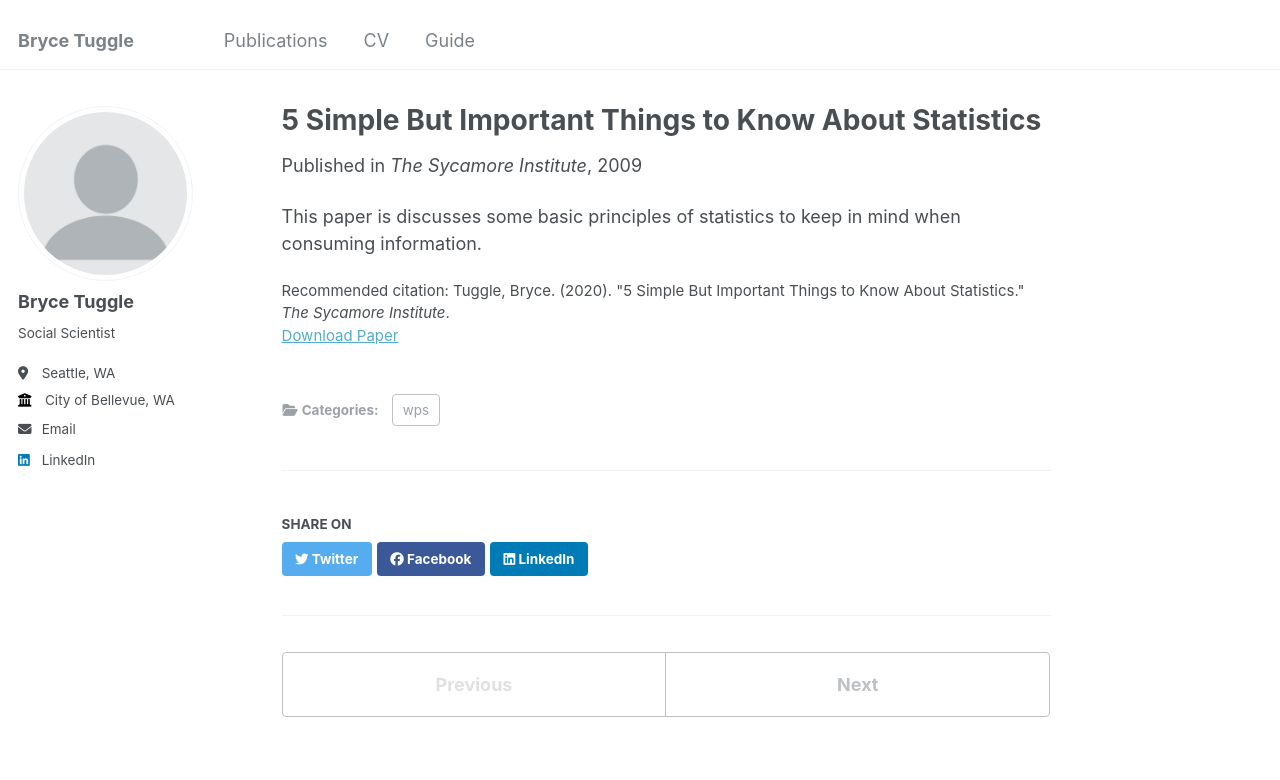
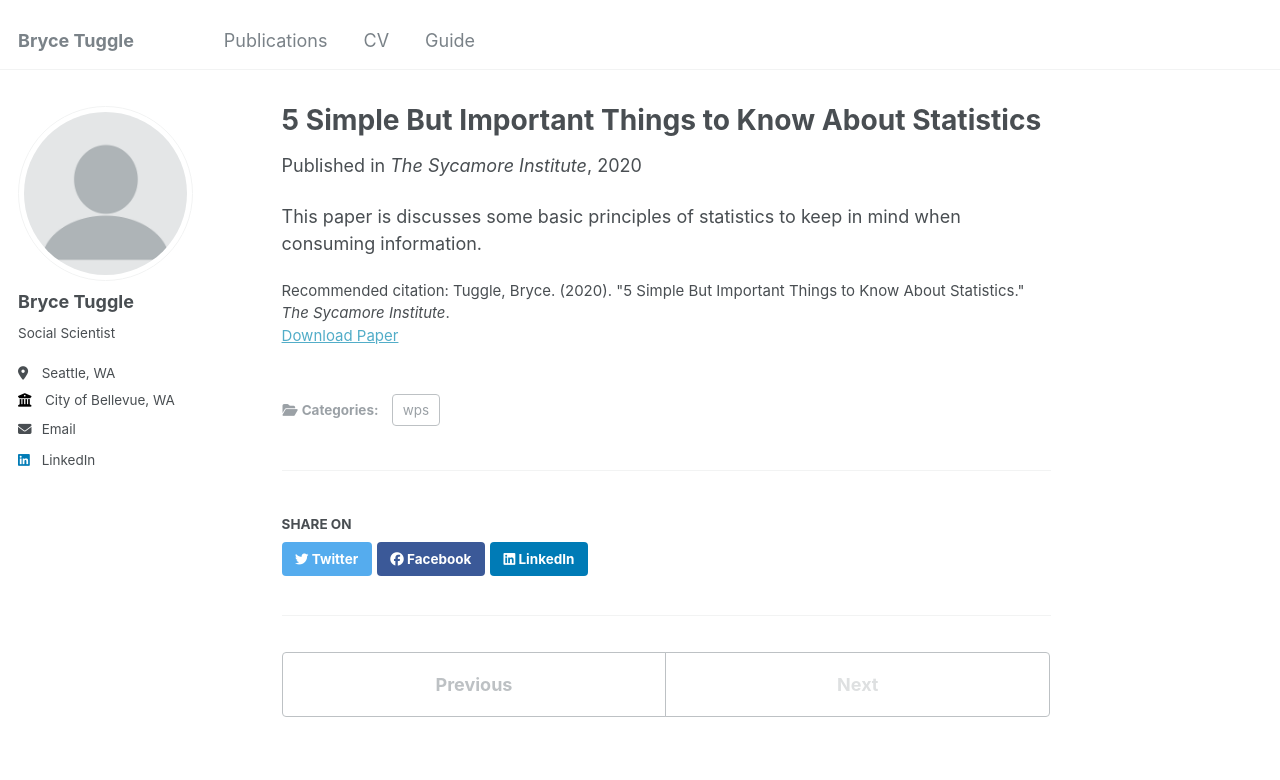
Before and after one commit to bwtuggle/bwtuggle.github.io, a Jekyll site: the page built from _publications/2020-08-27-stats-primer.md, in a window 1280 px wide and 1089 px high. Shown: the top 780 px of the window. Built offline with Jekyll 4.4.1, drawn with Linux system fonts in a browser that asks for light colours.

Commit message:
Update 2020-08-27-stats-primer.md
corrected date

```diff
--- a/_publications/2020-08-27-stats-primer.md
+++ b/_publications/2020-08-27-stats-primer.md
@@ -4,7 +4,7 @@ collection: publications
 category: wps
 permalink: /publication/2020-08-27-stats-primer
 excerpt: 'This paper is discusses some basic principles of statistics to keep in mind when consuming information.'
-date: 2009-10-01
+date: 2020-08-27
 venue: 'The Sycamore Institute'
 #slidesurl: 'http://academicpages.github.io/files/slides1.pdf'
 paperurl: 'https://sycamoretn.org/5-things-to-know-about-statistics/'
```
